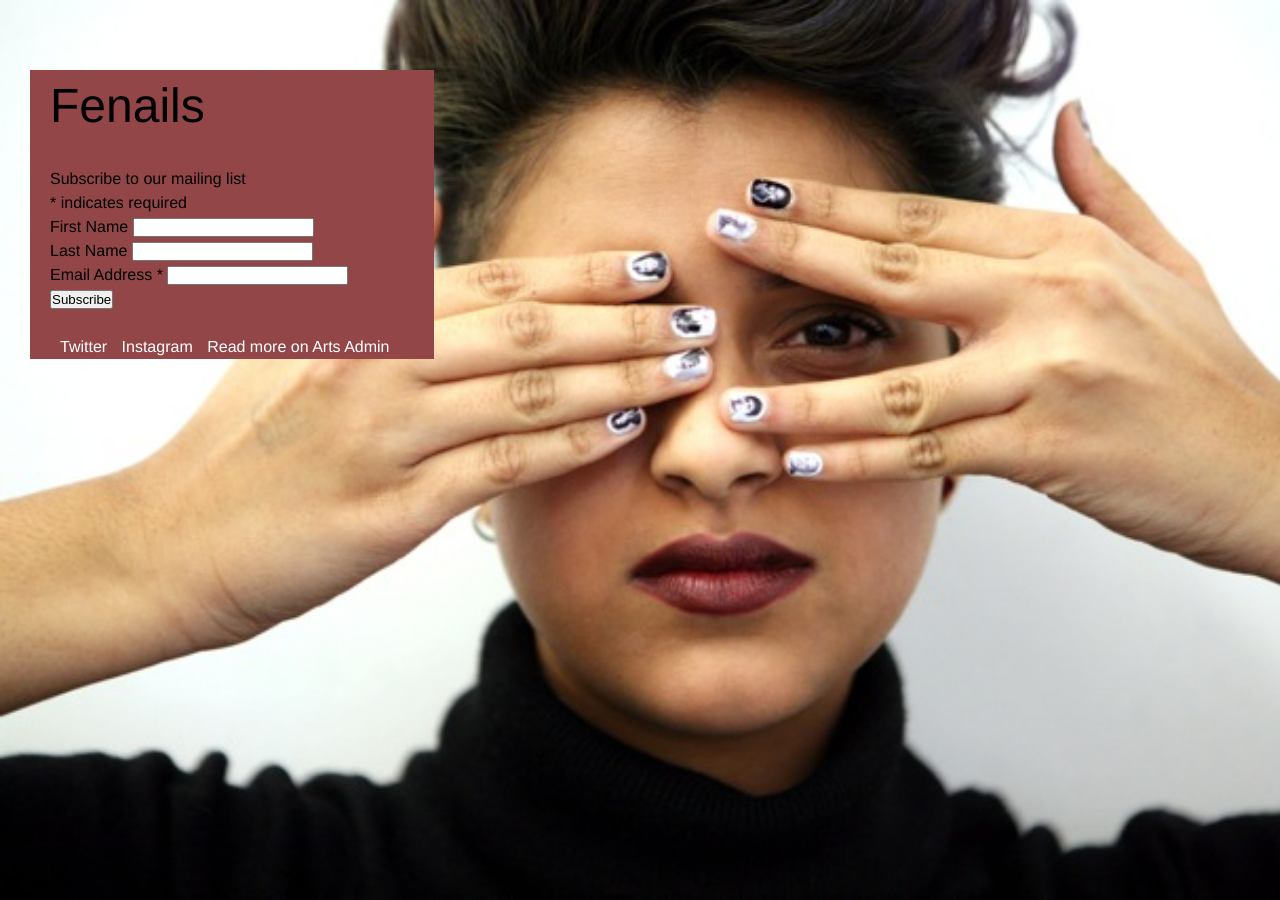
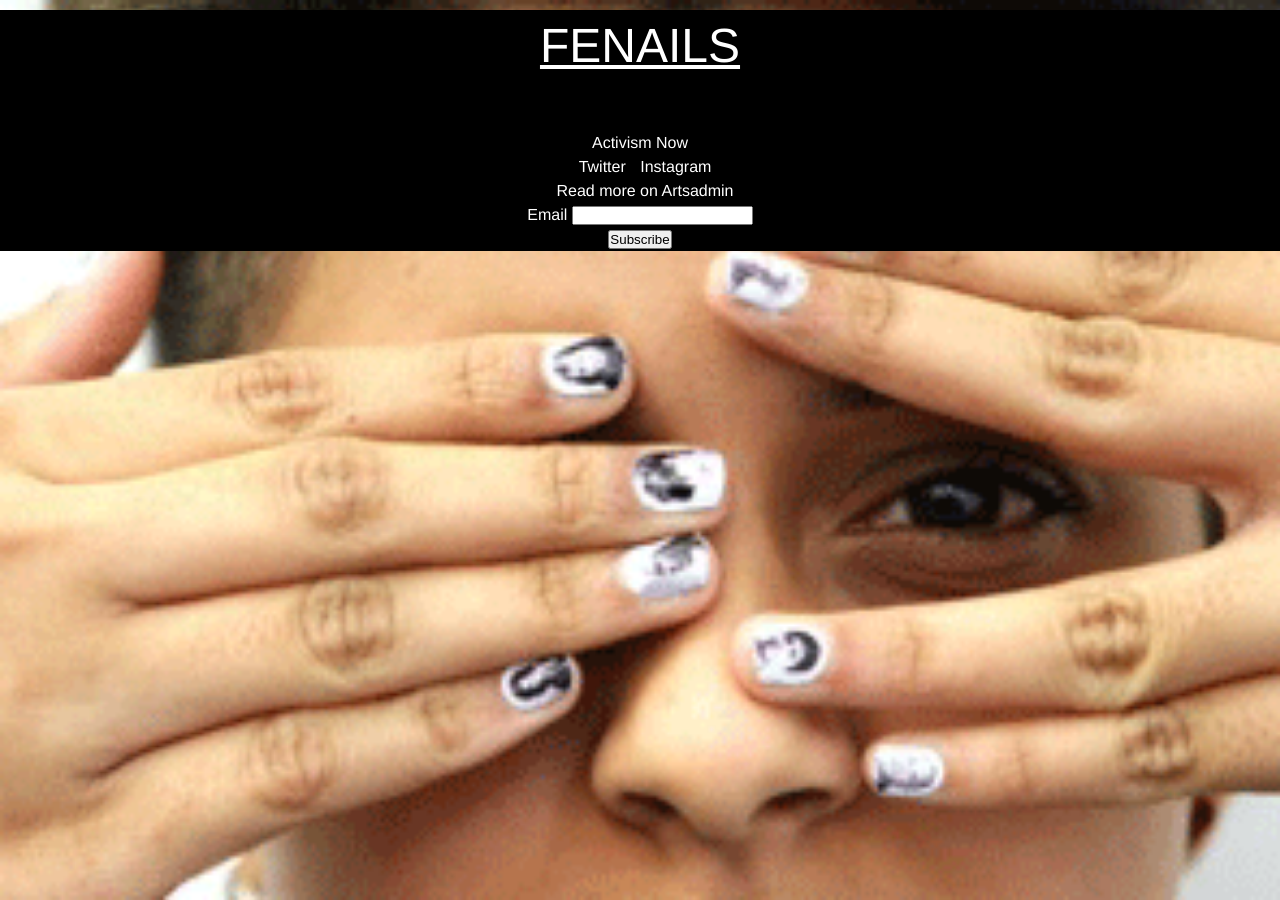
Before and after one commit to annagoss/2014-06-fenails, a Jekyll site: the page built from index.html, in a window 1280 px wide. Built offline with Jekyll 4.4.1, drawn with Linux system fonts in a browser that asks for light colours.

Commit message:
Change background, create header banner (with Phoebe)

```diff
--- a/css/main.css
+++ b/css/main.css
@@ -13,15 +13,20 @@ body {
   font-size: 16px;
   line-height: 1.5;
   font-weight: 300;
-  background-image:url('/assets/background.jpg');
+  background-image:url('/assets/background-alt.png');
   background-size: cover;
+  background-position: center;
 }
 
-h1, h2, h3, h4, h5, h6 { font-size: 100%; font-weight: 400; }
+h1, h2, h3, h4, h5, h6 { font-size: 100%; font-weight: 400; color: white; text-align: center;}
 
-a         { color: #2a7ae2; text-decoration: none; }
-a:hover   { color: #000; text-decoration: underline; }
-a:visited { color: #205caa; }
+h1 {
+  text-decoration: underline;
+}
+
+a         { color: #white; text-decoration: none; }
+a:hover   { color: #white; text-decoration: underline; }
+a:visited { color: #white; }
 
 /* Utility */
 
@@ -33,6 +38,11 @@ a:visited { color: #205caa; }
   padding: 0 30px;
   margin: 0 auto;
   zoom: 1;
+}
+
+#mc_embed_signup {
+color: white;
+text-align: center;
 }
 
 
@@ -164,11 +174,10 @@ a:visited { color: #205caa; }
 
 .infoblock
 {
-  margin: 60px auto auto 30px;
+  margin: 0px 0px 0px 0px;
   height: 30%;
-  width: 30%;
-  padding-left: 20px;
-  background-color: #934648;
+  width: 100%;
+  background-color: #000000;
   display: block;
 }
 
@@ -184,6 +193,7 @@ a:visited { color: #205caa; }
 
 .infoblock ul {
     font-size: 1em;
+  text-align: center;
 }
 
 .infoblock li {
--- a/index.html
+++ b/index.html
@@ -1,29 +1,31 @@
 ---
 layout: default
 ---
+
+<!--Fonts - Movie Letters -->
 
 <div class="home">
 
     <div class="infoblock">
     <h1>
-      Fenails
+      FENAILS
     </h1>
+    <br />
+    <h2>Activism Now</h2>
+    <ul>
+      <li><a href="http://www.twitter.com/fenailslondon">Twitter</a>
+      </li>
+       <li><a href="http://instagram.com/fenailslondon/">Instagram</a>
+      </li><br />
+       <li><a href="http://www.artsadmin.co.uk/projects/influences">Read more on Artsadmin</a>
+      </li>
+    </ul>
 
       <!-- Begin MailChimp Signup Form -->
 <div id="mc_embed_signup">
 <form action="//fenails.us8.list-manage.com/subscribe/post?u=479a1c4d2c036dff5b5557ae5&amp;id=ee2cccf74e" method="post" id="mc-embedded-subscribe-form" name="mc-embedded-subscribe-form" class="validate" target="_blank" novalidate>
-  <h2>Subscribe to our mailing list</h2>
-<div class="indicates-required"><span class="asterisk">*</span> indicates required</div>
 <div class="mc-field-group">
-  <label for="mce-FNAME">First Name </label>
-  <input type="text" value="" name="FNAME" class="" id="mce-FNAME">
-</div>
-<div class="mc-field-group">
-  <label for="mce-LNAME">Last Name </label>
-  <input type="text" value="" name="LNAME" class="" id="mce-LNAME">
-</div>
-<div class="mc-field-group">
-  <label for="mce-EMAIL">Email Address  <span class="asterisk">*</span>
+  <label for="mce-EMAIL">Email
 </label>
   <input type="email" value="" name="EMAIL" class="required email" id="mce-EMAIL">
 </div>
@@ -37,16 +39,6 @@ layout: default
 </div>
 
 <!--End mc_embed_signup-->
-
-    <br />
-    <ul>
-      <li><a href="http://www.twitter.com/fenailslondon">Twitter</a>
-      </li>
-       <li><a href="http://instagram.com/fenailslondon/">Instagram</a>
-      </li>
-       <li><a href="http://www.artsadmin.co.uk/projects/influences">Read more on Arts Admin</a>
-      </li>
-    </ul>
   </div>
 
 
```
Also changed, not shown: assets/background-alt.png (added).
